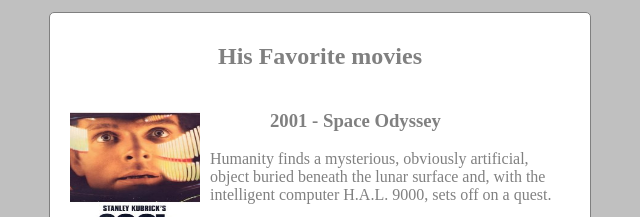
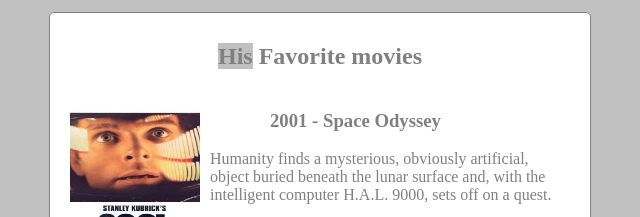
Before and after one commit to damienbernardd/Startingwebdeveloppment, a plain HTML site: page index.html in a window 1280 px wide. Shown: the part 583-800 px from the top of the page, 338-978 px from the left. Drawn offline with Linux system fonts and the light colour scheme.

Commit message:
arrierecouleurtexte

```diff
--- a/index.html
+++ b/index.html
@@ -46,7 +46,7 @@
     <div class="partie3">
       <div class="partie3a">
         <section class="favoris">
-          <h2>His Favorite movies</h2>
+          <h2> <mark>His</mark> Favorite movies</h2>
         </section>
         <section>
           <img src="images/image1.jpeg" alt="2001 a space odyssey" class="photo2001">
--- a/style.css
+++ b/style.css
@@ -219,3 +219,9 @@ ul li
   margin-left: 140px;
   margin-top: auto;
 }
+
+mark
+{
+  background-color: silver;
+  color: gray;
+}
```
